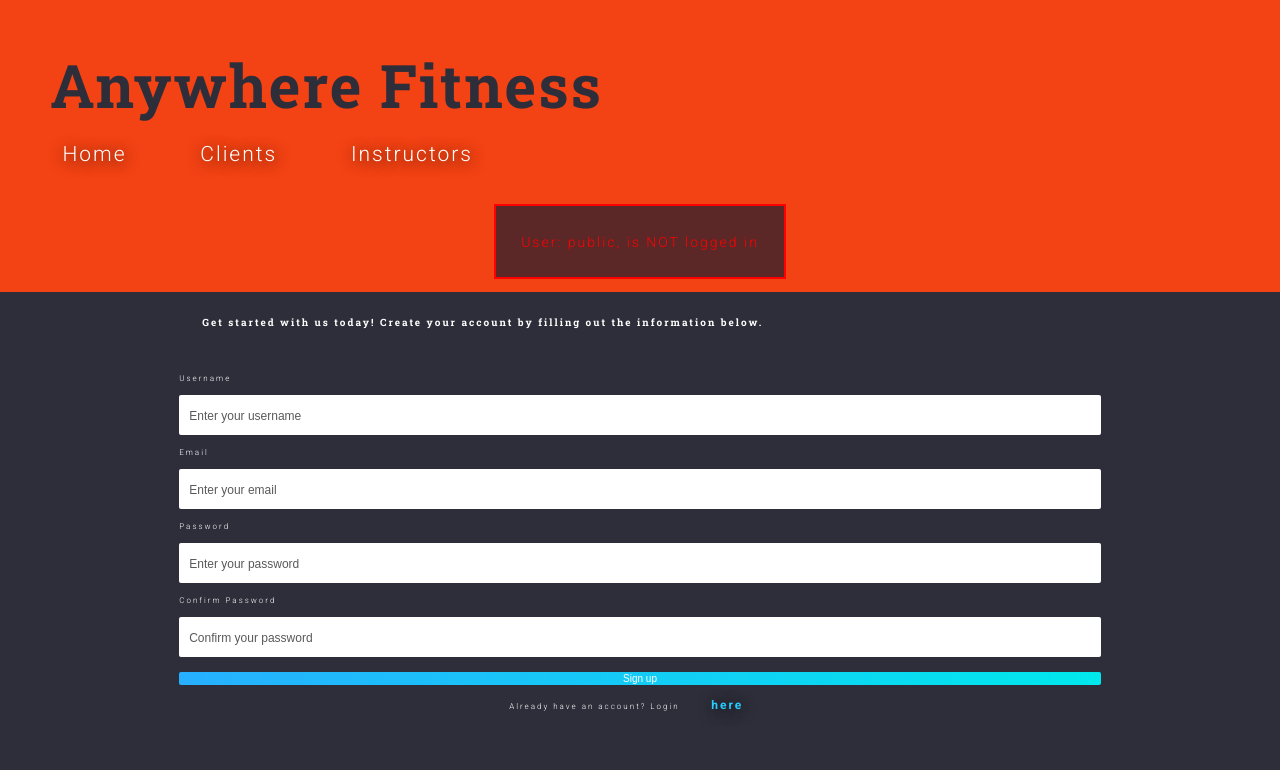
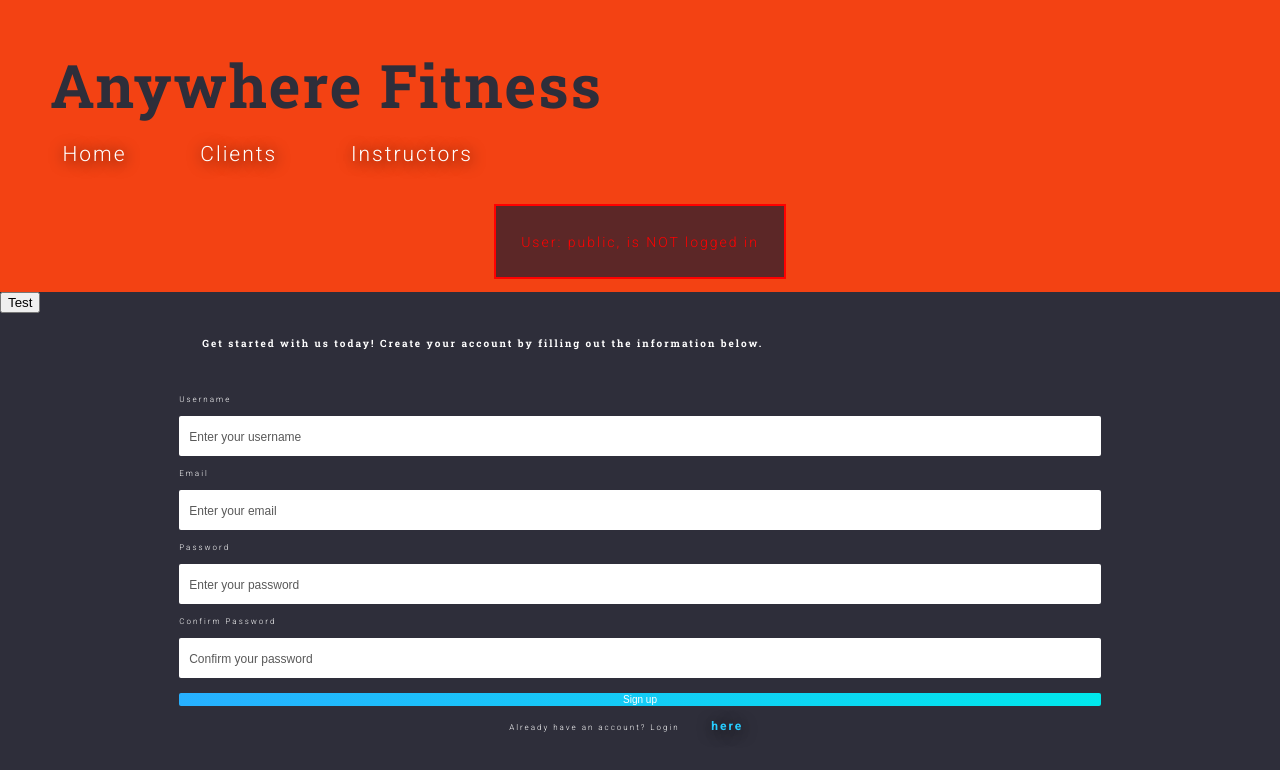
Before and after one commit to Anywhere-Fitness-10162020/App, a React (Create React App) app: page /clients/signup in a window 1280 px wide. Shown: the top 770 px of the page. Built offline with nearby package versions, Linux system fonts and the light colour scheme.

Commit message:
Test dispatch action works

```diff
--- a/src/api/helpers.js
+++ b/src/api/helpers.js
@@ -1,5 +1,7 @@
 import React from 'react';
 import axios from 'axios';
+import {store} from '../index'
+import {testAction} from '../actions/index'
 
 export const saveToken = (token) => {
     window.localStorage.setItem('token',token);
@@ -91,6 +93,9 @@ export const apiLogin = (userAction, userObj) => {
     }
 };
 
+export const testDispatch = () => {
+    store.dispatch(testAction('Stack Overflow'));
+}
 
 
 // const testClick=()=>{
--- a/src/components/ClientSignUp.js
+++ b/src/components/ClientSignUp.js
@@ -4,7 +4,7 @@ import {userLogin} from '../actions/index.js';
 import {useHistory} from 'react-router-dom';
 import errors from './src/validateInfo'
 import './Form.css';
-import {saveToken, apiLogin} from '../api/helpers';
+import {saveToken, apiLogin, testDispatch} from '../api/helpers';
 
 
 const ClientSignUp = (props) => {
@@ -86,10 +86,17 @@ const ClientSignUp = (props) => {
 
     }
 
+    const testClick=(e)=>{
+      e.preventDefault();
+      testDispatch();
+    }
 
     //Return-----------------------------
     return(
         <>
+        <div>
+          <button onClick={testClick}>Test</button>
+        </div>
        <div className="wrapper">
       <div className='form-content-right'>
       <form onSubmit={handleSubmit} className='form' noValidate>
```
